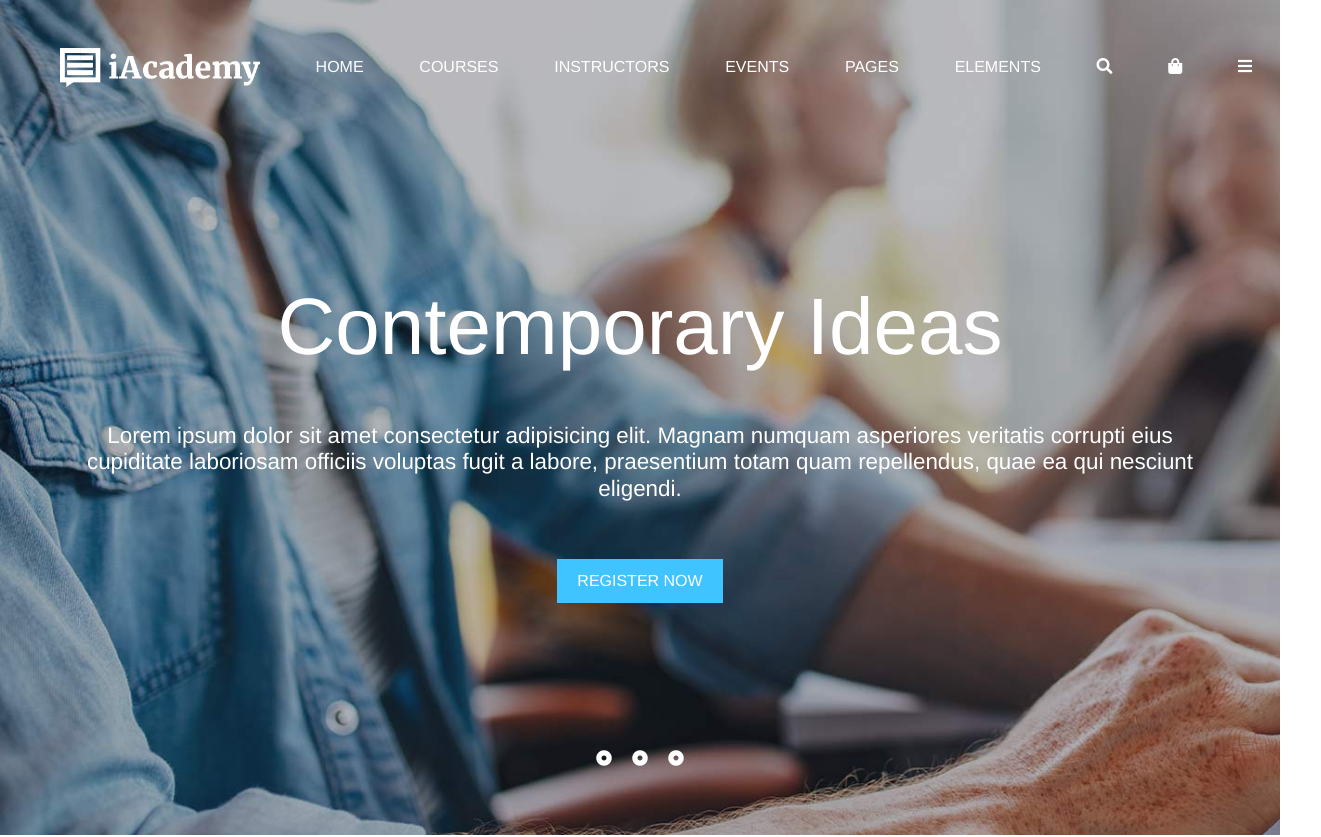
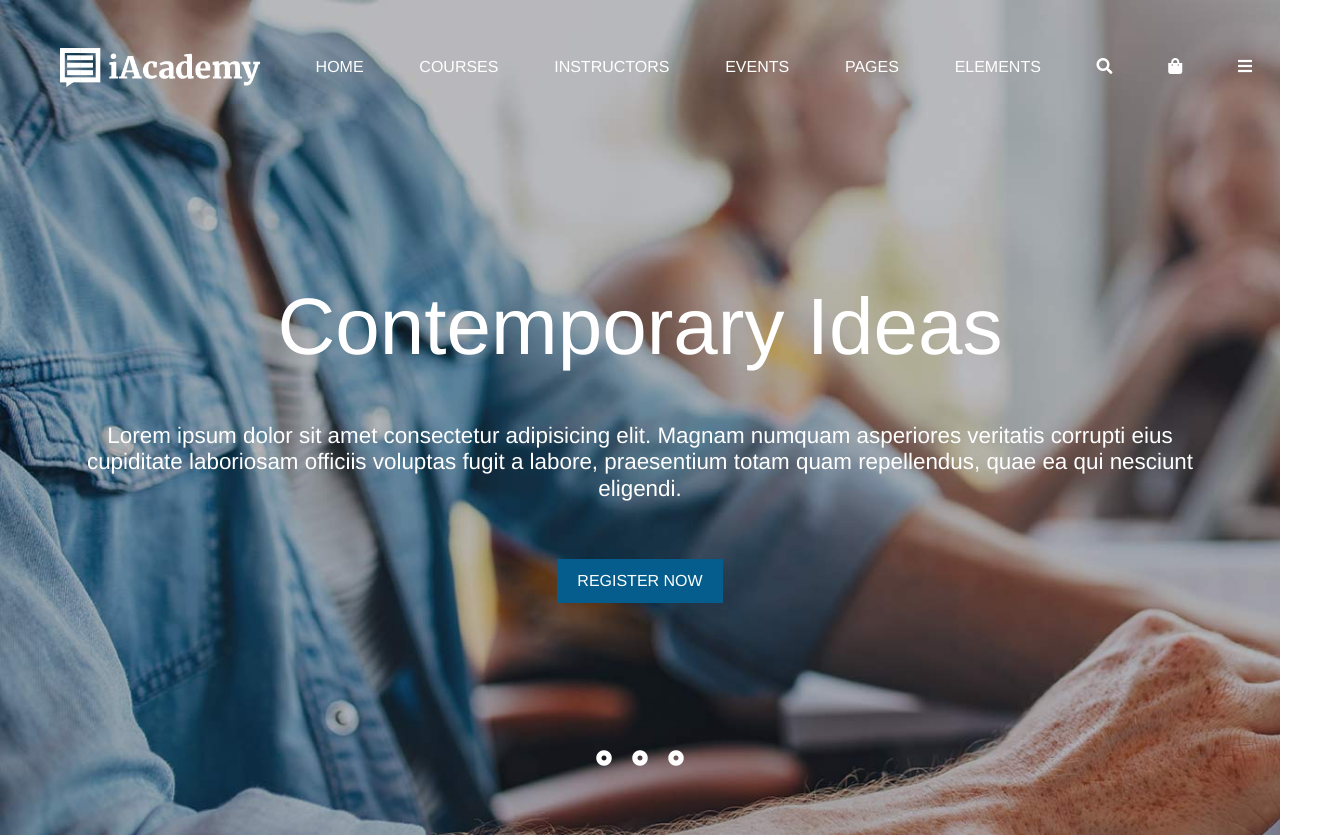
Before and after one commit to bePIRRO/proj-html-vuejs, a Vue app: page / in a window 1280 px wide. Shown: the top 837 px of the page, 1321 px wide, since content can reach past the window. Built offline with nearby package versions, Linux system fonts and the light colour scheme.

Commit message:
change primary color

```diff
--- a/src/assets/scss/_generics.scss
+++ b/src/assets/scss/_generics.scss
@@ -1,4 +1,4 @@
-$link-color: #40c4ff;
+$link-color: #045d8c;
 $p-color: #606264;
 $white: #fff;
 
--- a/src/components/Services.vue
+++ b/src/components/Services.vue
@@ -1,4 +1,5 @@
 <template>
+  <div class="container-fluid me-0 button-container">
     <div class="container my-5">
       <div class="row">
         <div class="col-3 list">
@@ -23,12 +24,17 @@
         </div>
       </div>
     </div>
+    <TopButton />
+  </div>
 </template>
 
 <script>
+import TopButton from "./TopButton.vue";
+
 export default {
   name: "Services",
   props: ["service"],
+  components: { TopButton },
   data() {
     return {
       currentService: 0,
```
Lines whose indentation alone changed are shown as unchanged.
